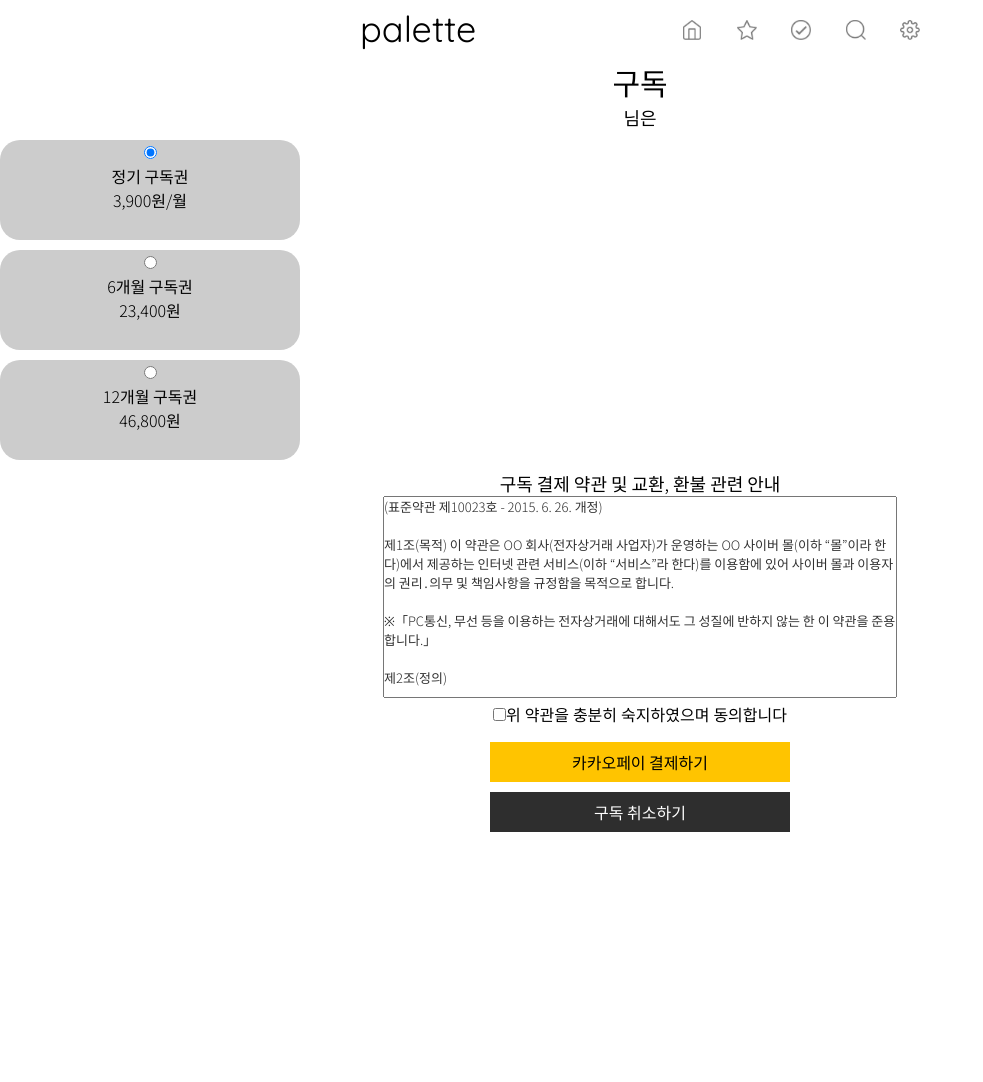
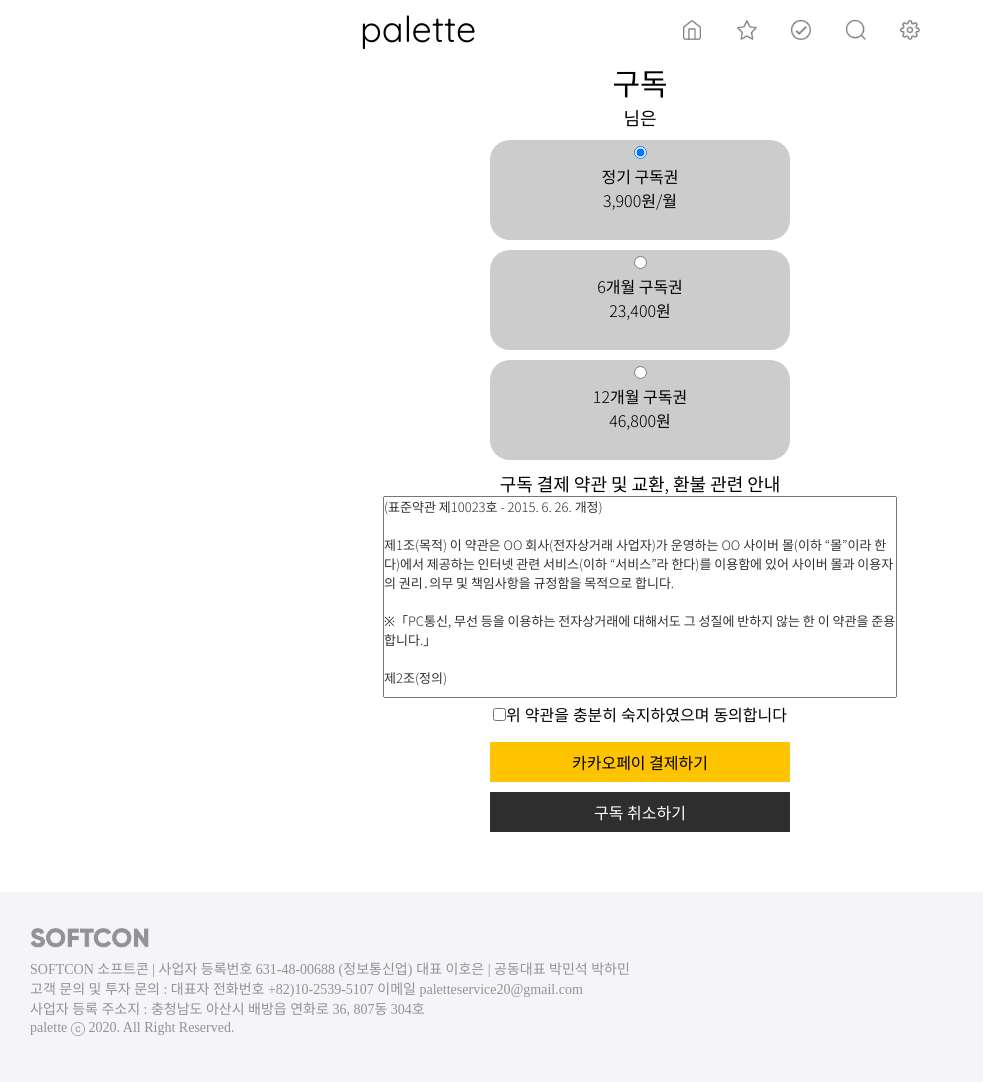
Before and after one commit to leehe228/Django_Palette, a Django app: template page/templates/page/payment.html in a window 1280 px wide. Shown: the whole page, without its empty margins (0-983 px from the left). Before the commit the page ends 832 px from the top, so only its background shows below. Run offline with Django 3.2, Linux system fonts and the light colour scheme; the template is opened without the code that fills it, so the values that code supplies are empty.

Commit message:
payment.html

```diff
--- a/page/templates/page/payment.html
+++ b/page/templates/page/payment.html
@@ -5,9 +5,9 @@
         <meta charset="UTF-8">
         <title>palette</title>
         <!-- mobile -->
-        <link rel="stylesheet" href="{% static 'css/basic_mobile.css' %}" media="(max-width:1200px)">
+        <link rel="stylesheet" href="{% static 'css/home_mobile.css' %}" media="(max-width:1200px)">
         <!-- web -->
-        <link rel="stylesheet" href="{% static 'css/basic.css' %}" media="(min-width:1200px)">
+        <link rel="stylesheet" href="{% static 'css/home.css' %}" media="(min-width:1200px)">
 
         <link rel="preconnect" href="https://fonts.gstatic.com">
         <link href="https://fonts.googleapis.com/css2?family=Noto+Sans+KR:wght@300&display=swap" rel="stylesheet">
@@ -79,7 +79,8 @@
                     margin-top:10px;
                     margin-bottom:10px;
                     text-align:center;
-		    left:50%;
+		    margin-left:50%;
+		    transform:translate(-50%, 0);
                 }
                 .basic-button1{
                     font-family: 'Noto Sans KR', sans-serif;
@@ -110,6 +111,7 @@
 		.ct{
 		    width:100%;
 		    text-align:center;
+		    position:relative;
 		}
 		textarea{
            	    font-family: 'Noto Sans KR', sans-serif;
@@ -407,10 +409,14 @@
                     <button class='basic-button2' onclick="location.href='http://softcon.ga/redirect?to=cancelPay'" style="cursor:pointer;">구독 취소하기</button>
                 </div>
 
+		<div><p class='top-space'></p></div>
+
             </div>
 
             <script type="text/javascript">
+
                 function pay(){
+		    var ch = document.getElementsByName("agreement");
                     var paybuttons = document.getElementsByName("payment");
 
                     var p = "1";
@@ -424,12 +430,39 @@
                     if(paybuttons[2].checked == true){
                         p = "3";
                     }
+
+		    if (ch[0].checked == true){
 		        window.location.href = "http://softcon.ga/redirect?to=pay&v=" + p;
-
+		    }
+		    else{
+		        alert("이용약관에 동의하셔야 결제가 가능합니다.");
+		    }
                 }
 
             </script>
 
+	    <footer id="footer">
+                <body>
+                    <img src="http://141.164.40.63:8000/media/websrc/comlogo.jpg">
+                    <section>
+                        <a>SOFTCON 소프트콘 | 사업자 등록번호 631-48-00688 (정보통신업)</a>
+                        <a>대표 이호은 | 공동대표 박민석 박하민</a>
+                    </section>
+                    <section>
+                        <a>고객 문의 및 투자 문의 : </a>
+                        <a>대표자 전화번호 +82)10-2539-5107 이메일 paletteservice20@gmail.com</a>
+                    </section>
+                    <section>
+                        <a>사업자 등록 주소지 : </a>
+                        <a>충청남도 아산시 배방읍 연화로 36, 807동 304호</a>
+                    </section>
+                    <section>
+                        <a>palette ⓒ 2020. All Right Reserved.</a>
+                    </section>
+
+                </body>
+            </footer>
+
         </div>
     </body>
 </html>
```
Also changed, not shown: db.sqlite3, 1 other file. Lines whose indentation alone changed are shown as unchanged.
